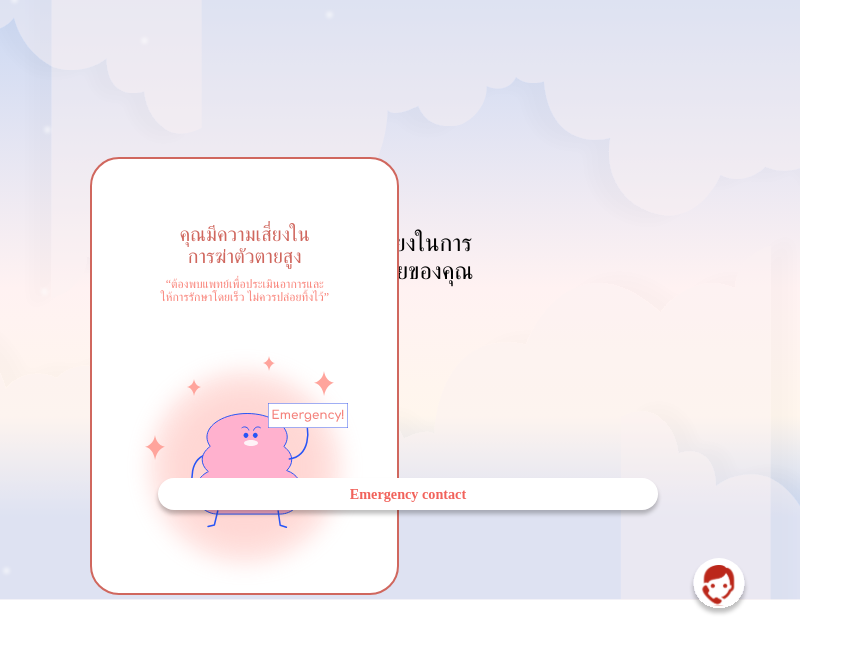
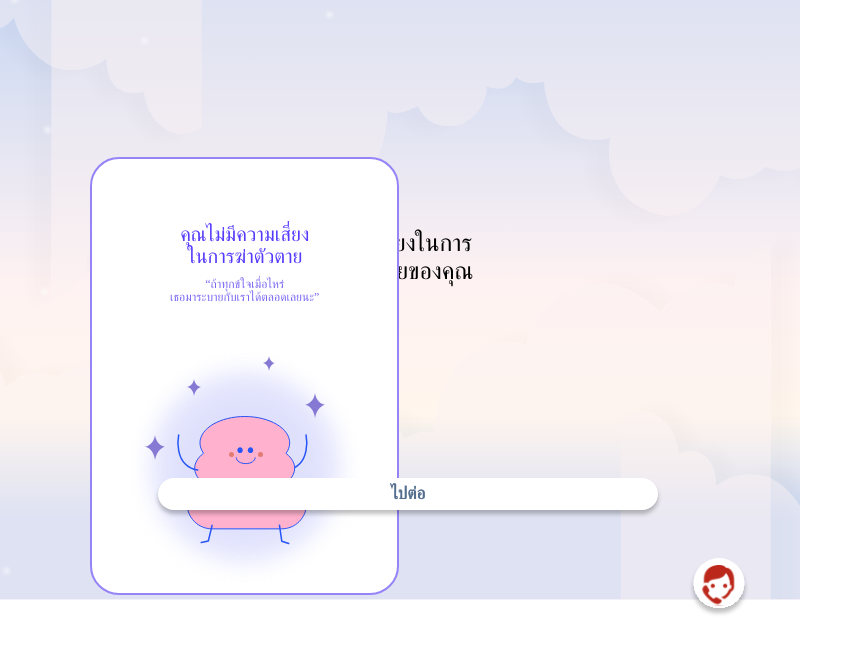
Before and after one commit to ChuoseDev/webapp, a React (Create React App) app in the folder frontend/: page /level in a window 1280 px wide. Shown: the top 654 px of the page, without its empty margins (0-863 px from the left). Built offline with nearby package versions, Linux system fonts and the light colour scheme.

Commit message:
Connect to api

```diff
--- a/frontend/src/views/level/level.js
+++ b/frontend/src/views/level/level.js
@@ -10,11 +10,8 @@ import { useNavigate } from 'react-router'
 const Level = () => {
   const scaleHeight = window.screen.height / 844
   const scaleWidth = window.screen.width / 390
-  const [level, setLevel] = useState(4)
+  const level = sessionStorage.getItem('LEVEL')
   const navigate = useNavigate()
-
-  useEffect(() => {
-  }, [])
 
   const containerStyle = () => {
     return {
@@ -57,7 +54,7 @@ const Level = () => {
       transform: 'rotate(180deg)',
       opacity: 0.4,
       top: -360.67 * scaleHeight,
-      left: -467.97 * scaleWidth
+      left: -467.97 * scaleWidth,
     }
   }
 
@@ -69,7 +66,7 @@ const Level = () => {
       transform: 'rotate(180deg)',
       opacity: 0.4,
       top: -473.2 * scaleHeight,
-      left: -840 * scaleWidth
+      left: -840 * scaleWidth,
     }
   }
 
@@ -80,7 +77,7 @@ const Level = () => {
       height: 832.56 * scaleHeight,
       opacity: 0.4,
       top: 341 * scaleHeight,
-      left: -579 * scaleWidth
+      left: -579 * scaleWidth,
     }
   }
 
@@ -91,7 +88,7 @@ const Level = () => {
       height: 720.1 * scaleHeight,
       opacity: 0.4,
       top: 566 * scaleHeight,
-      left: -207 * scaleWidth
+      left: -207 * scaleWidth,
     }
   }
 
@@ -103,13 +100,12 @@ const Level = () => {
       width: 243.8 * scaleWidth,
       height: 46 * scaleHeight,
       transition: 'ease-in-out 0.5s',
-
     }
   }
 
   const onClickNext = () => {
     setTimeout(() => {
-      navigate('/')
+      navigate('/scene14')
     }, 500)
   }
 
@@ -119,7 +115,7 @@ const Level = () => {
 
   return (
     <div style={containerStyle()}>
-      <div style={ backgroundStyles() }>
+      <div style={backgroundStyles()}>
         <img
           src={'images/cloud_11.svg'}
           alt="character"
@@ -143,31 +139,38 @@ const Level = () => {
         <p style={messageStyle()}>ความเสี่ยงในการ{<br />}ฆ่าตัวตายของคุณ</p>
         <Star />
       </div>
-      <div style={{
+      <div
+        style={{
           position: 'fixed',
           top: 220.8 * scaleHeight,
-          left: 44 * scaleWidth
-        }}>
-        { level === 1 && <LevelCard1_1 />}
-        { level === 2 && <LevelCard1_2 />}
-        { level === 3 && <LevelCard3 />}
-        { (level === 4 || level === 5) && <LevelCard4_5 />}
+          left: 44 * scaleWidth,
+        }}
+      >
+        {level < 2 ? (
+          <LevelCard1_1 />
+        ) : level < 3 ? (
+          <LevelCard1_2 />
+        ) : level < 4 ? (
+          <LevelCard3 />
+        ) : (
+          <LevelCard4_5 />
+        )}
       </div>
       <WhiteButton
-          onClick={(level >= 4) ? onClickEmergency : onClickNext}
+        onClick={level >= 4 ? onClickEmergency : onClickNext}
         style={buttonStyle()}
         children={
           <p
             style={{
               fontFamily: 'Comfortaa',
               margin: 0,
-                fontSize: (level >= 4) ? 20 * scaleHeight : 24 * scaleHeight,
+              fontSize: level >= 4 ? 20 * scaleHeight : 24 * scaleHeight,
               fontWeight: 700,
-                color: (level >= 4) ? '#F0524A': '#425F83',
-                opacity: 0.9
+              color: level >= 4 ? '#F0524A' : '#425F83',
+              opacity: 0.9,
             }}
           >
-             { (level >= 4) ? 'Emergency contact' : 'ไปต่อ' }
+            {level >= 4 ? 'Emergency contact' : 'ไปต่อ'}
           </p>
         }
       />
--- a/frontend/src/views/scene05/scene05.js
+++ b/frontend/src/views/scene05/scene05.js
@@ -150,9 +150,9 @@ const Scene05 = () => {
 
   const shiftPhase = (phase) => {
     if (phase === phaseEnum.thirdPhase) {
-      sessionStorage.setItem('username', username)
-      sessionStorage.setItem('age', age)
-      sessionStorage.setItem('gender', document.getElementById('gender').value)
+      sessionStorage.setItem('CUST_USR_NM', username)
+      sessionStorage.setItem('CUST_AGE', age)
+      sessionStorage.setItem('CUST_GENDER', document.getElementById('gender').value)
     }
     setScene(0)
     setPhase(phase)
--- a/frontend/src/views/scene13/scene13.js
+++ b/frontend/src/views/scene13/scene13.js
@@ -168,14 +168,15 @@ const Scene13 = () => {
   const goNext = async () => {
     sessionStorage.setItem('TEXT_Q2', anything)
     try {
-      await axios.post('/database', {
-        CUST_USR_NM: sessionStorage.getItem('username'),
-        CUST_AGE: sessionStorage.getItem('age'),
-        CUST_GENDER: sessionStorage.getItem('gender'),
+      const { data } = await axios.post('http://127.0.0.1:5000/', {
+        CUST_USR_NM: sessionStorage.getItem('CUST_USR_NM'),
+        CUST_AGE: sessionStorage.getItem('CUST_AGE'),
+        CUST_GENDER: sessionStorage.getItem('CUST_GENDER'),
         TEXT_Q1: sessionStorage.getItem('TEXT_Q1'),
         TEXT_Q2: sessionStorage.getItem('TEXT_Q2'),
       })
-      navigate('/scene14')
+      sessionStorage.setItem('LEVEL', data.label)
+      navigate('/level')
     } catch (error) {
       throw error
     }
```
Also changed, not shown: 1 other file (tests, documents, lock files or other folders). Lines whose indentation alone changed are shown as unchanged.
